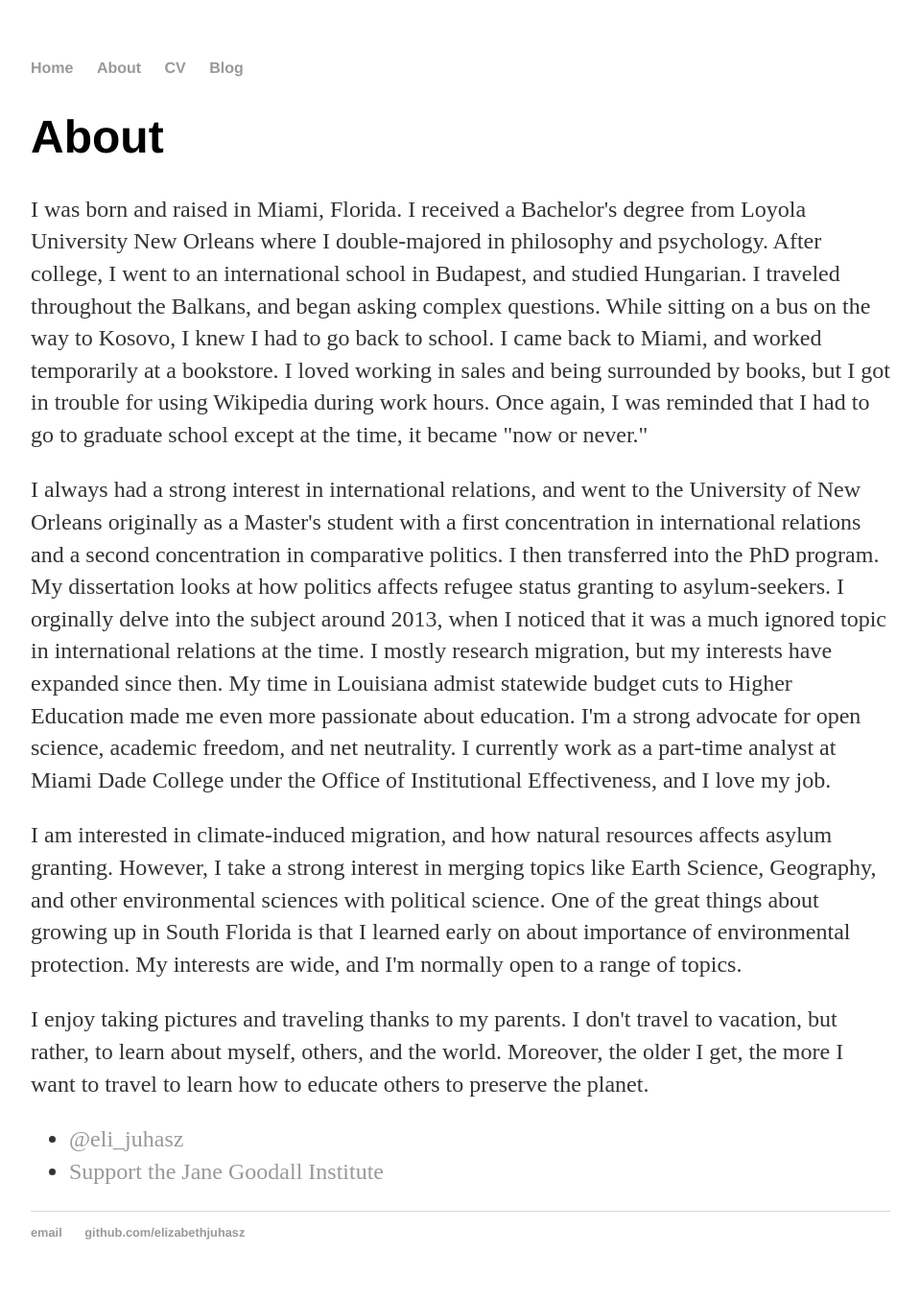
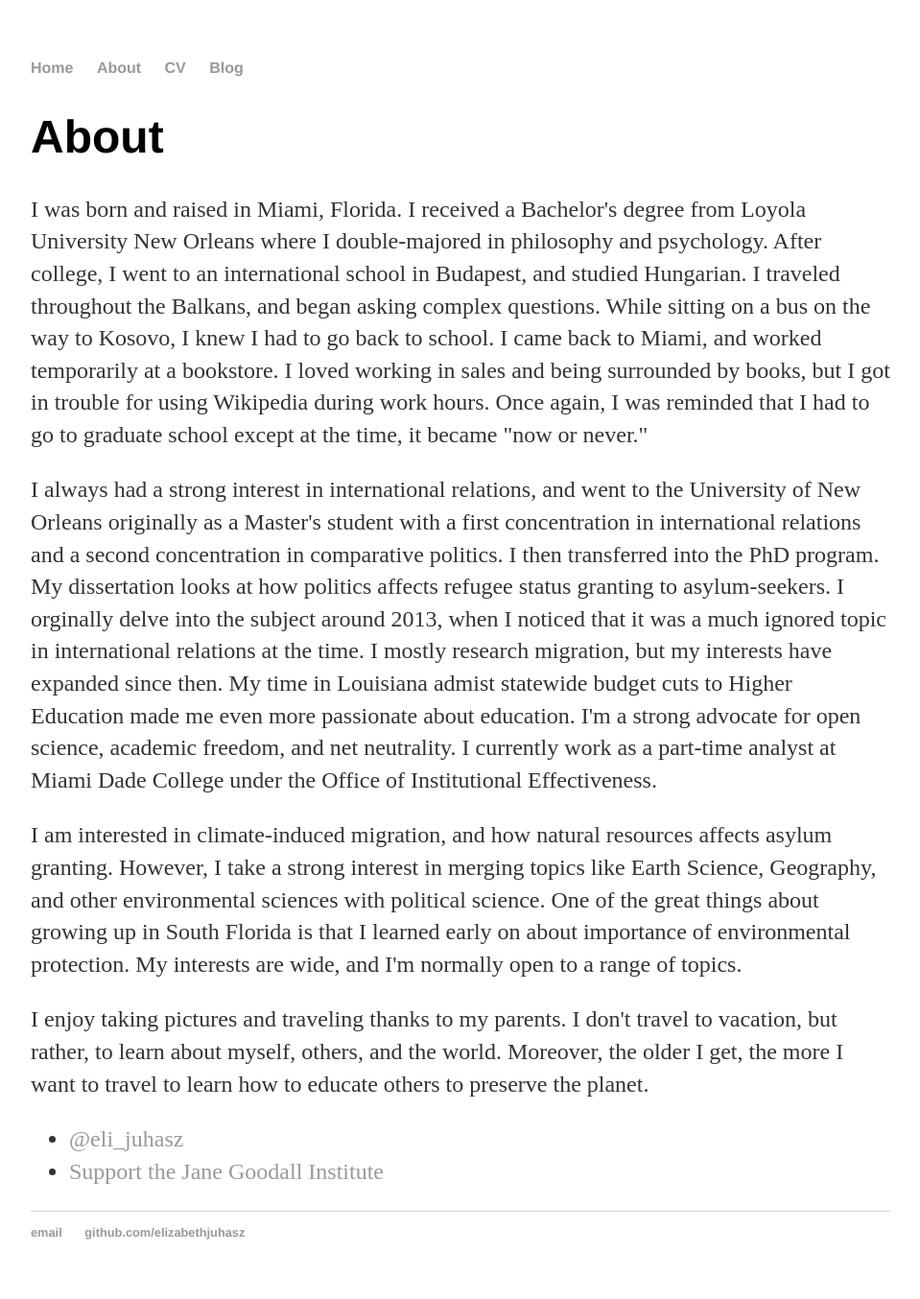
Before and after one commit to elizabethjuhasz/elizabethjuhasz.github.io, a Jekyll site: the page built from about/index.html, in a window 1280 px wide. Shown: the whole page at 96% size, without its empty margins (160-1119 px from the left). Built offline with Jekyll 4.4.1, drawn with Linux system fonts in a browser that asks for light colours.

Commit message:
Update index.html

```diff
--- a/about/index.html
+++ b/about/index.html
@@ -7,7 +7,7 @@ title: About Elizabeth Juhasz
 			<h1>About</h1>
 			<p>I was born and raised in Miami, Florida. I received a Bachelor's degree from Loyola University New Orleans where I double-majored in philosophy and psychology. After college, I went to an international school in Budapest, and studied Hungarian. I traveled throughout the Balkans, and began asking complex questions. While sitting on a bus on the way to Kosovo, I knew I had to go back to school. I came back to Miami, and worked temporarily at a bookstore. I loved working in sales and being surrounded by books, but I got in trouble for using Wikipedia during work hours. Once again, I was reminded that I had to go to graduate school except at the time, it became "now or never."</p>
 			<p>I always had a strong interest in international relations, and went to the University of New Orleans originally as a Master's student with a first concentration in international relations and a second concentration in comparative politics. I then transferred into the PhD program. My dissertation looks at how politics affects refugee status granting to asylum-seekers. I orginally delve into the subject around 2013, when I noticed that it was a much ignored topic in international relations at the time. I mostly research migration, but my interests have expanded since then. My time in Louisiana admist statewide budget cuts to Higher Education made me even more passionate about education.
-			I'm a strong advocate for open science, academic freedom, and net neutrality. I currently work as a part-time analyst at Miami Dade College under the Office of Institutional Effectiveness, and I love my job.</p>
+			I'm a strong advocate for open science, academic freedom, and net neutrality. I currently work as a part-time analyst at Miami Dade College under the Office of Institutional Effectiveness.</p>
 			<p>I am interested in climate-induced migration, and how natural resources affects asylum granting. However, I take a strong interest in merging topics like Earth Science, Geography, and other environmental sciences with political science. One of the great things about growing up in South Florida is that I learned early on about importance of environmental protection. My interests are wide, and I'm normally open to a range of topics.</p>
 			<p>I enjoy taking pictures and traveling thanks to my parents. I don't travel to vacation, but rather, to learn about myself, others, and the world. Moreover, the older I get, the more I want to travel to learn how to educate others to preserve the planet.</p>
 				<ul class="contacts">
```
